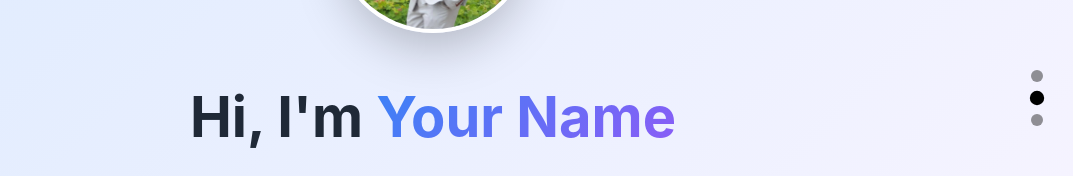
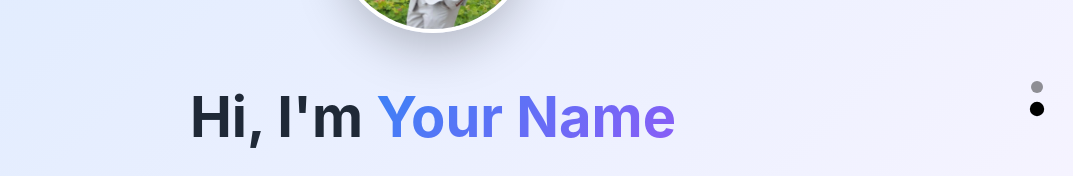
Before and after one commit to Shah-K02/portfolio-project, a React (Create React App) app in the folder my-portfolio/: page / in a window 1280 px wide. Shown: the part 302-478 px from the top of the page, without its empty margins (207-1280 px from the left). Built offline with nearby package versions, Linux system fonts and the light colour scheme.

Commit message:
Refactor scroll navigation and section handling; update section count and improve scroll functionality

```diff
--- a/my-portfolio/src/App.css
+++ b/my-portfolio/src/App.css
@@ -28,7 +28,7 @@ html {
 }
 
 .section {
-  padding: 80px 0;
+  padding-top: 0px;
 }
 
 .text-center {
--- a/my-portfolio/src/App.tsx
+++ b/my-portfolio/src/App.tsx
@@ -13,7 +13,7 @@ import { ScrollProgress } from './components/Navigation/ScrollProgress';
 import './App.css';
 
 function App() {
-  const sectionCount = 3; // Adjust based on the number of sections
+  const sectionCount = 2; // Adjust based on the number of sections
   const {
     sectionRefs,
     currentSection,
@@ -22,6 +22,15 @@ function App() {
     scrollToSection,
     scrollProgress,
   } = useScrollNavigation(sectionCount);
+
+   // Convert direction to index
+   const handleScrollDirection = (direction: 'up' | 'down') => {
+    const newIndex = direction === 'down'
+      ? Math.min(currentSection + 1, sectionCount - 1)
+      : Math.max(currentSection - 1, 0);
+    scrollToSection(newIndex);
+  };
+
   return (
     <div>
       {/* Scroll Progress Bar */}
@@ -30,6 +39,7 @@ function App() {
       {/* Sections with refs */}
       <motion.div
         ref={sectionRefs[0]}
+        className="section"
         initial={{ opacity: 0, y: 50 }}
         animate={{ opacity: 1, y: 0 }}
         transition={{ duration: 0.8, ease: "easeOut" }}
@@ -39,6 +49,7 @@ function App() {
 
       <motion.div
         ref={sectionRefs[1]}
+        className="section"
         initial={{ opacity: 0, y: 50 }}
         animate={{ opacity: 1, y: 0 }}
         transition={{ duration: 0.8, ease: "easeOut" }}
@@ -50,6 +61,7 @@ function App() {
       {/* Uncomment and add more sections as needed */}
       {/* <motion.div
         ref={sectionRefs[2]}
+        className="section"
         initial={{ opacity: 0, y: 50 }}
         animate={{ opacity: 1, y: 0 }}
         transition={{ duration: 0.8, ease: "easeOut" }}
@@ -58,6 +70,7 @@ function App() {
       </motion.div>
       <motion.div
         ref={sectionRefs[3]}
+        className="section"
         initial={{ opacity: 0, y: 50 }}
         animate={{ opacity: 1, y: 0 }}
         transition={{ duration: 0.8, ease: "easeOut" }}
@@ -66,6 +79,7 @@ function App() {
       </motion.div>
       <motion.div
         ref={sectionRefs[4]}
+        className="section"
         initial={{ opacity: 0, y: 50 }}
         animate={{ opacity: 1, y: 0 }}
         transition={{ duration: 0.8, ease: "easeOut" }}
@@ -74,6 +88,7 @@ function App() {
       </motion.div>
       <motion.div
         ref={sectionRefs[5]}
+        className="section"
         initial={{ opacity: 0, y: 50 }}
         animate={{ opacity: 1, y: 0 }}
         transition={{ duration: 0.8, ease: "easeOut" }}
@@ -85,12 +100,13 @@ function App() {
        <DotNavigation
         sectionCount={sectionCount}
         currentSection={currentSection}
-        sectionRefs={sectionRefs}
+        scrollToSection={scrollToSection}
       />
+
       <ScrollArrows
         hideUpArrow={hideUpArrow}
         hideDownArrow={hideDownArrow}
-        scrollToSection={scrollToSection}
+        scrollToSection={handleScrollDirection}
       />
     </div>
   );
--- a/my-portfolio/src/components/Navigation/DotNavigation.tsx
+++ b/my-portfolio/src/components/Navigation/DotNavigation.tsx
@@ -1,22 +1,20 @@
-// src/components/Navigation/DotNavigation.tsx
 interface DotNavigationProps {
     sectionCount: number;
     currentSection: number;
-    sectionRefs: React.RefObject<HTMLDivElement | null>[];
+    scrollToSection: (index: number) => void;
   }
 
-  export const DotNavigation = ({ sectionCount, currentSection, sectionRefs }: DotNavigationProps) => (
+  export const DotNavigation = ({
+    sectionCount,
+    currentSection,
+    scrollToSection
+  }: DotNavigationProps) => (
     <div className="dot-navigation">
-      {Array(sectionCount).fill(0).map((_, index) => (
+      {Array.from({ length: sectionCount }).map((_, index) => (
         <div
           key={index}
           className={`dot ${index === currentSection ? "active-dot" : ""}`}
-          onClick={() => {
-            window.scrollTo({
-              top: sectionRefs[index].current?.offsetTop,
-              behavior: "smooth",
-            });
-          }}
+          onClick={() => scrollToSection(index)}
         />
       ))}
     </div>
--- a/my-portfolio/src/hooks/useScrollNavigation.ts
+++ b/my-portfolio/src/hooks/useScrollNavigation.ts
@@ -1,63 +1,57 @@
-import { useRef, useState, useEffect, createRef} from "react";
+import { useRef, useState, useEffect } from "react";
 
 export const useScrollNavigation = (sectionCount: number) => {
-  // Initialize refs using a single useRef call with an array
-  const sectionRefs = useRef<Array<React.RefObject<HTMLDivElement | null>>>([]);
+  // Initialize as an empty array that will hold our refs
+  const sectionRefs = useRef<Array<React.RefObject<HTMLDivElement>>>([]);
 
-  // Ensure we have enough refs in the array
-  sectionRefs.current = Array.from({ length: sectionCount }, () => createRef<HTMLDivElement>());
+  // Create refs in a way that satisfies TypeScript
+  if (sectionRefs.current.length === 0) {
+    sectionRefs.current = new Array(sectionCount)
+      .fill(null)
+      .map(() => {
+        const ref: { current: HTMLDivElement | null } = { current: null };
+        return ref as React.RefObject<HTMLDivElement>;
+      });
+  }
 
   const [currentSection, setCurrentSection] = useState(0);
   const [hideUpArrow, setHideUpArrow] = useState(true);
   const [hideDownArrow, setHideDownArrow] = useState(false);
   const [scrollProgress, setScrollProgress] = useState(0);
 
-  const scrollToSection = (direction: 'up' | 'down') => {
-    if (direction === "down" && currentSection < sectionCount - 1) {
-      const nextSection = currentSection + 1;
-      setCurrentSection(nextSection);
+  const scrollToSection = (index: number) => {
+    const ref = sectionRefs.current[index];
+    if (ref?.current) {
       window.scrollTo({
-        top: sectionRefs.current[nextSection]?.current?.offsetTop,
-        behavior: "smooth",
+        top: ref.current.offsetTop,
+        behavior: "smooth"
       });
-    } else if (direction === "up" && currentSection > 0) {
-      const prevSection = currentSection - 1;
-      setCurrentSection(prevSection);
-      window.scrollTo({
-        top: sectionRefs.current[prevSection]?.current?.offsetTop,
-        behavior: "smooth",
-      });
+      setCurrentSection(index);
     }
   };
 
   const handleScroll = () => {
-    const scrollPosition = window.pageYOffset;
+    const scrollPosition = window.scrollY + (window.innerHeight / 2);
     const windowHeight = window.innerHeight;
-    const documentHeight = document.documentElement.scrollHeight - window.innerHeight;
-    const scrollPercentage = (scrollPosition / documentHeight) * 100;
-    setScrollProgress(scrollPercentage);
+    const documentHeight = document.documentElement.scrollHeight;
 
-    // Update current section based on scroll position
     sectionRefs.current.forEach((ref, index) => {
       if (ref.current) {
         const { offsetTop, offsetHeight } = ref.current;
-        if (
-          scrollPosition >= offsetTop - windowHeight / 2 &&
-          scrollPosition < offsetTop + offsetHeight - windowHeight / 2
-        ) {
+        if (scrollPosition >= offsetTop && scrollPosition < offsetTop + offsetHeight) {
           setCurrentSection(index);
         }
       }
     });
 
-    // Check if at the top/bottom of the page
-    setHideUpArrow(scrollPosition === 0);
-    setHideDownArrow(scrollPosition + windowHeight >= documentHeight);
+    setHideUpArrow(window.scrollY < 50);
+    setHideDownArrow(window.scrollY + windowHeight >= documentHeight - 50);
+    setScrollProgress((window.scrollY / (documentHeight - windowHeight)) * 100);
   };
 
   useEffect(() => {
-    window.addEventListener("scroll", handleScroll);
-    return () => window.removeEventListener("scroll", handleScroll);
+    window.addEventListener('scroll', handleScroll, { passive: true });
+    return () => window.removeEventListener('scroll', handleScroll);
   }, []);
 
   return {
```
